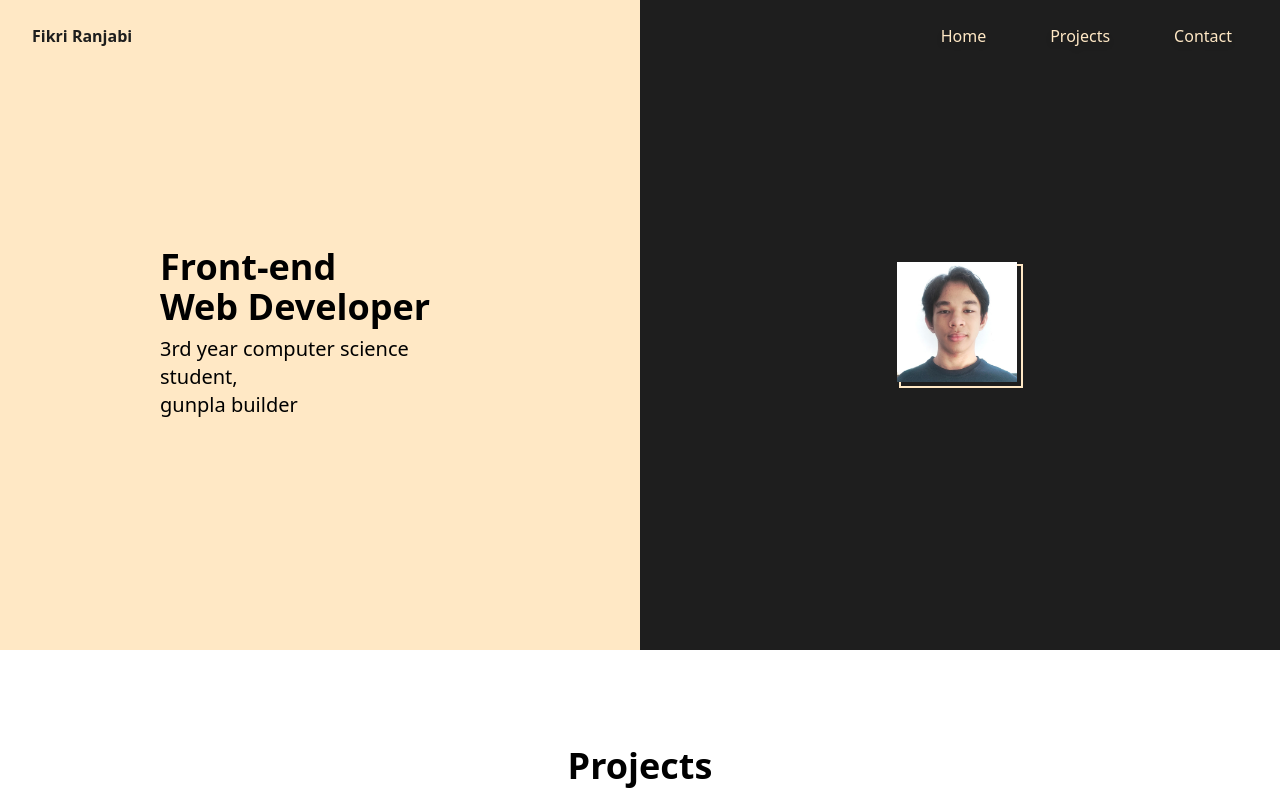
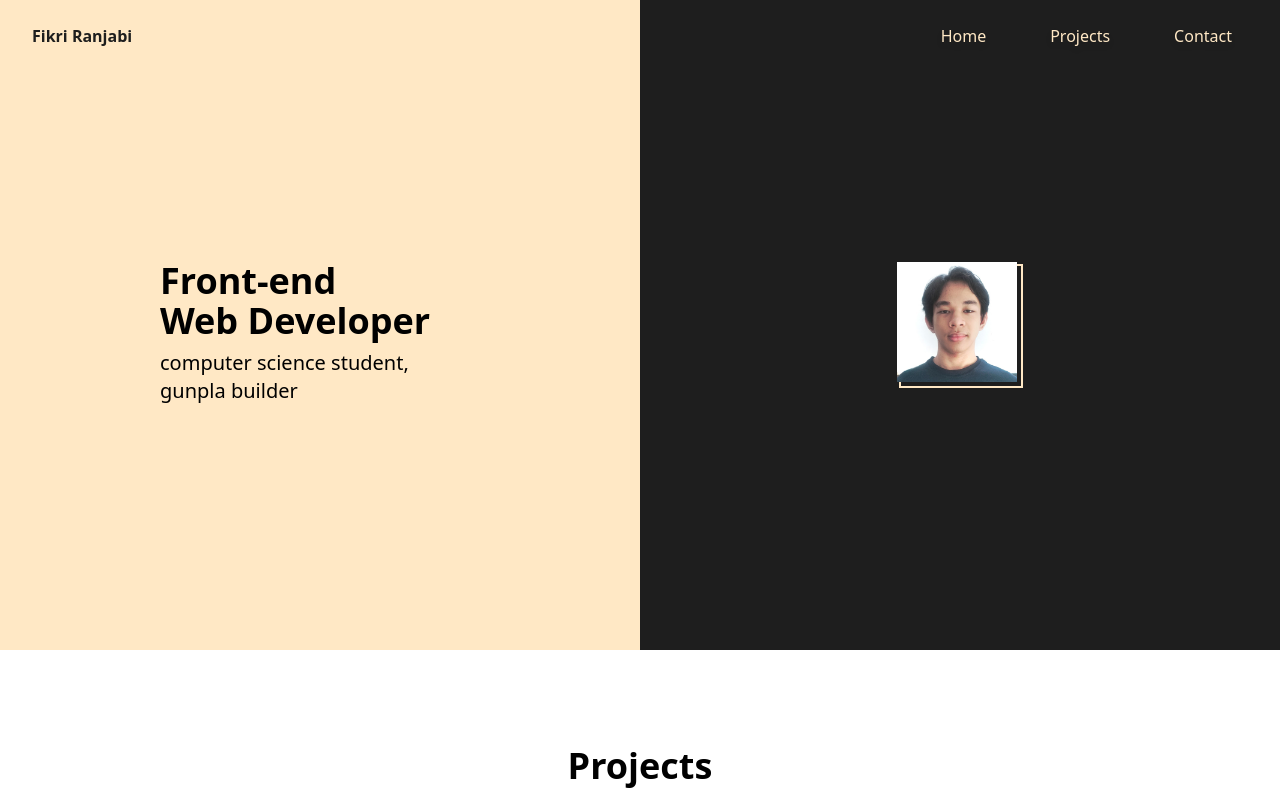
Before and after one commit to ranjabi/ranjabi.github.io, a React (Create React App) app: page / in a window 1280 px wide. Shown: the top 800 px of the page. Built offline with nearby package versions, Linux system fonts and the light colour scheme; the HTML template or start-up script is replaced by a standard one.

Commit message:
update hero desc

```diff
--- a/src/components/Hero.tsx
+++ b/src/components/Hero.tsx
@@ -12,7 +12,7 @@ const Hero = () => {
             Front-end <br /> Web Developer
           </h1>
           <p className="mt-2 lg:text-xl">
-            3rd year computer science student,
+            computer science student,
             <br /> gunpla builder
           </p>
         </div>
```
